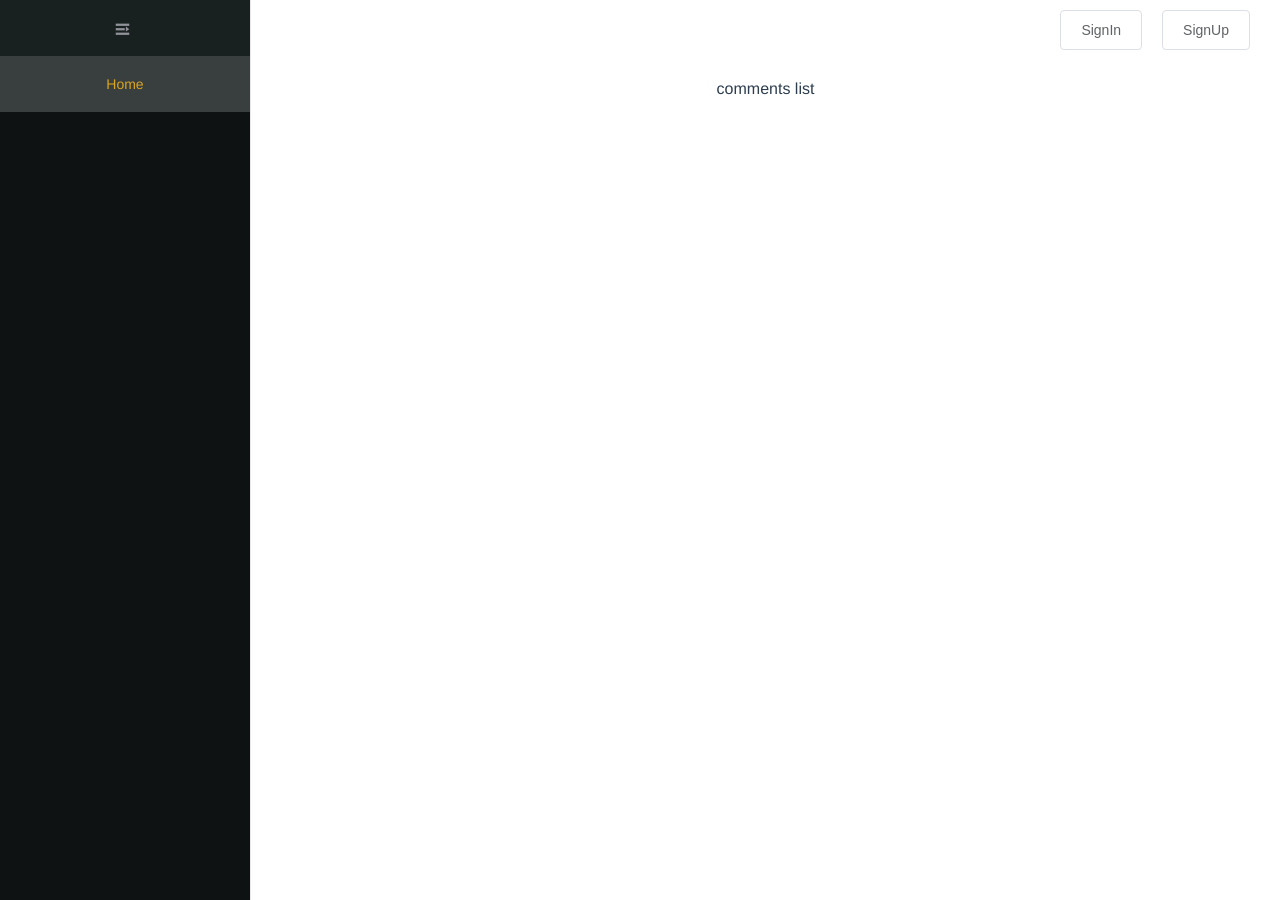
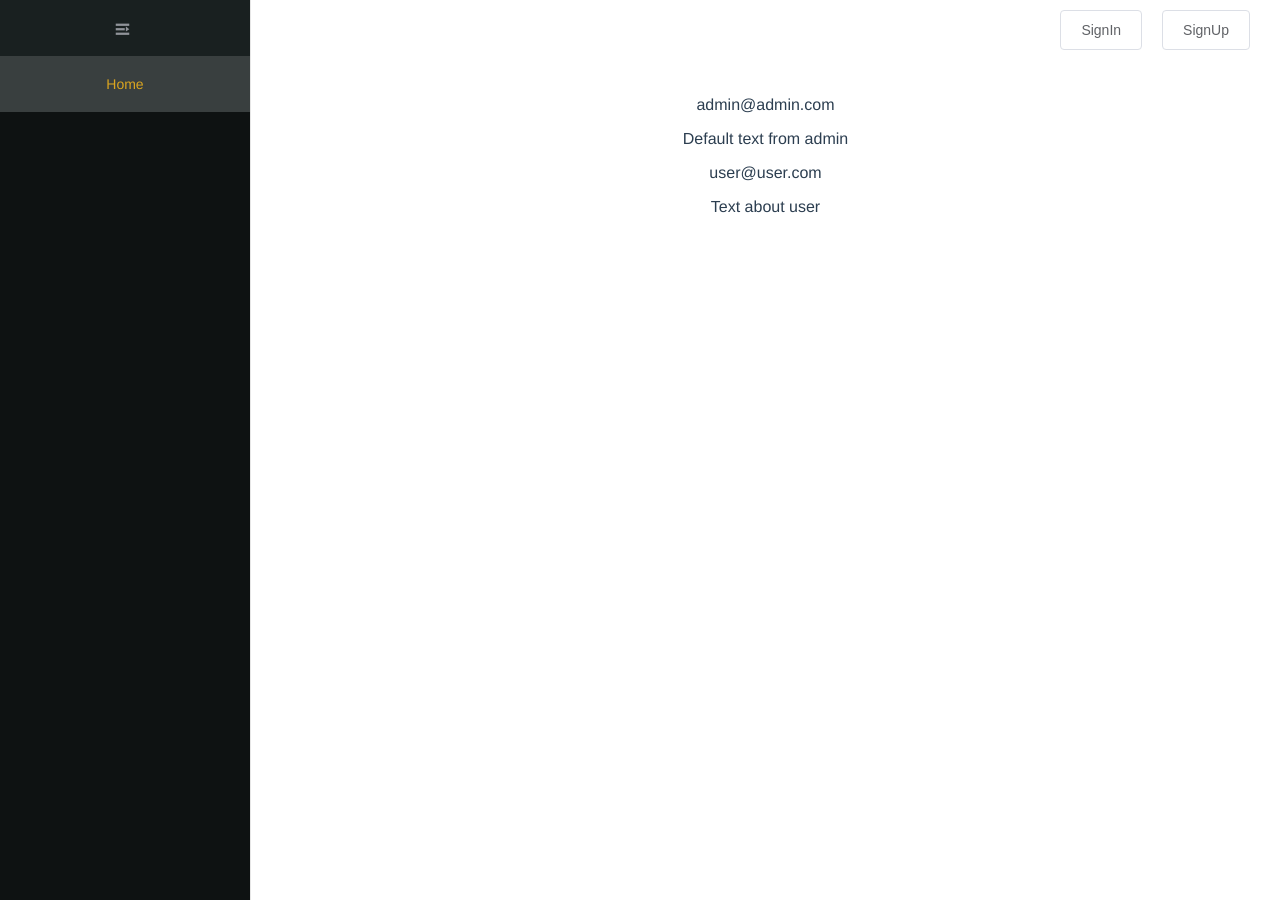
Before and after one commit to Redgrejv/TestUserPhonebook, a Vue app in the folder web-ui/: page / in a window 1280 px wide. Built offline with nearby package versions, Linux system fonts and the light colour scheme.

Commit message:
Add mappint list comments

```diff
--- a/web-ui/src/components/CommentsList.vue
+++ b/web-ui/src/components/CommentsList.vue
@@ -1,5 +1,10 @@
 <template>
-  <div>comments list</div>
+  <div>
+    <div v-for="(comment, i) in comments" :key="i">
+        <p>{{comment.author}}</p>
+        <p>{{comment.text}}</p>
+    </div>
+  </div>
 </template>
 
 <script>
```
